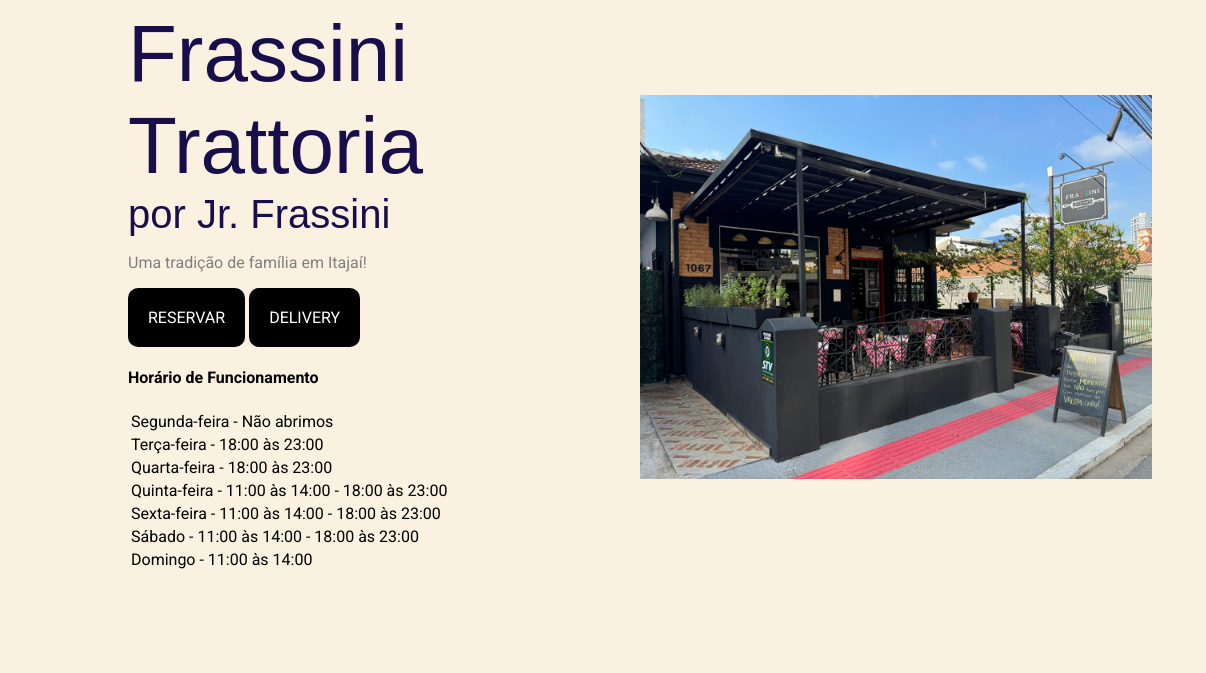
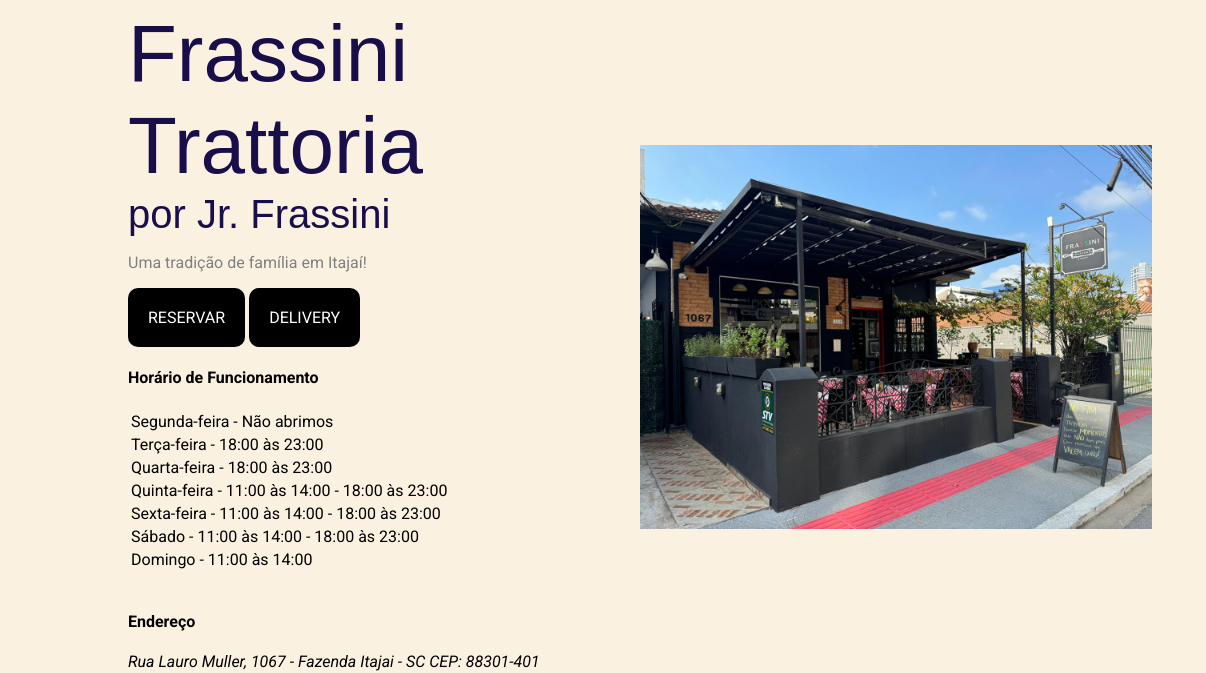
Before and after one commit to FrassiniHenrique/FrassiniTrattoria, a plain HTML site: page index.html in a window 1280 px wide. Shown: the part 129-802 px from the top of the page, 0-1206 px from the left. Drawn offline with Linux system fonts and the light colour scheme; a web font is replaced by a local one.

Commit message:
adicionado endereço

```diff
--- a/index.html
+++ b/index.html
@@ -62,7 +62,12 @@
                     <td> Domingo - 11:00 às 14:00</td>
                 </tr>
 
-            </table>
+            </table> <br>
+            <h4>Endereço</h4>
+            <address>
+                Rua Lauro Muller, 1067 - Fazenda
+                Itajai - SC
+                CEP: 88301-401</address>
         </div>
         <div class="img-headline">
             <img style="max-width: 100%;" src="img/fachada.jpeg">
```
